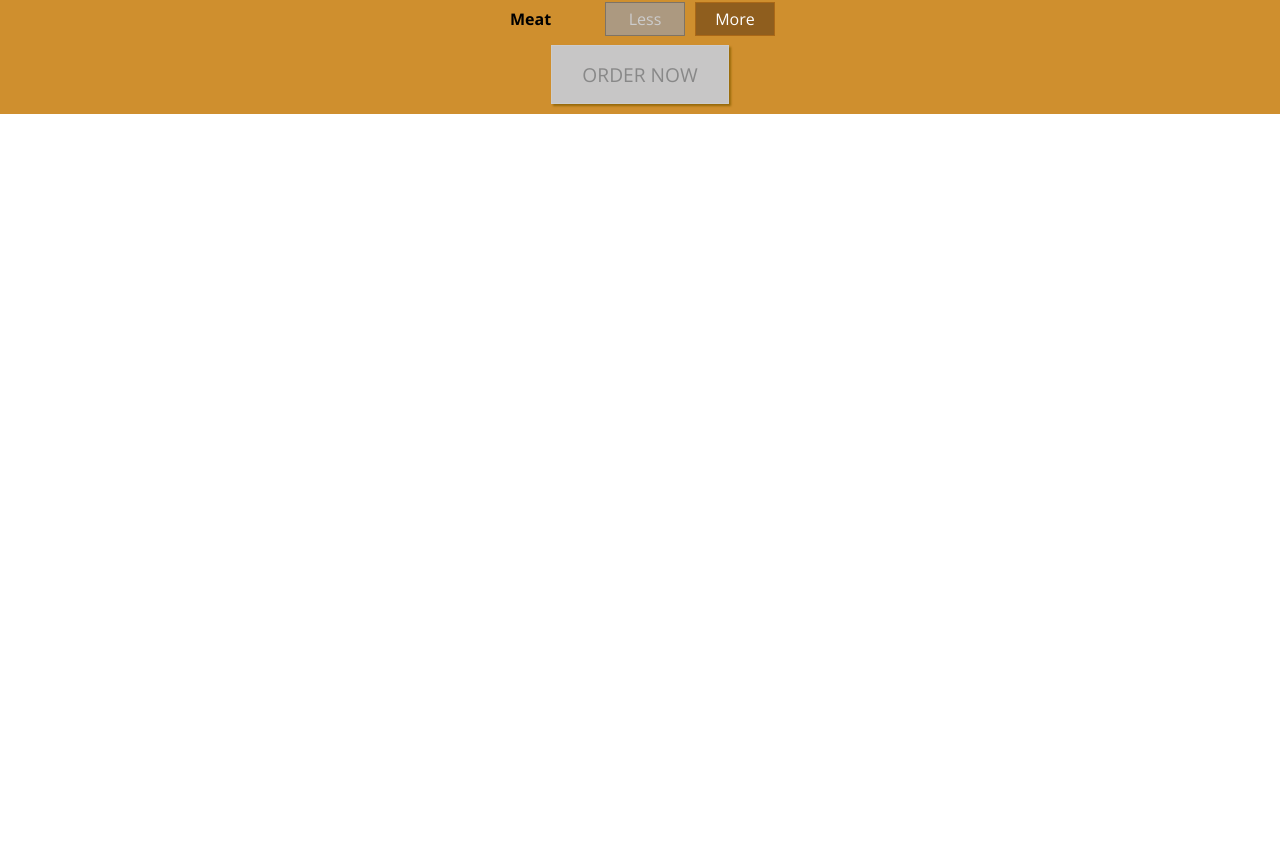
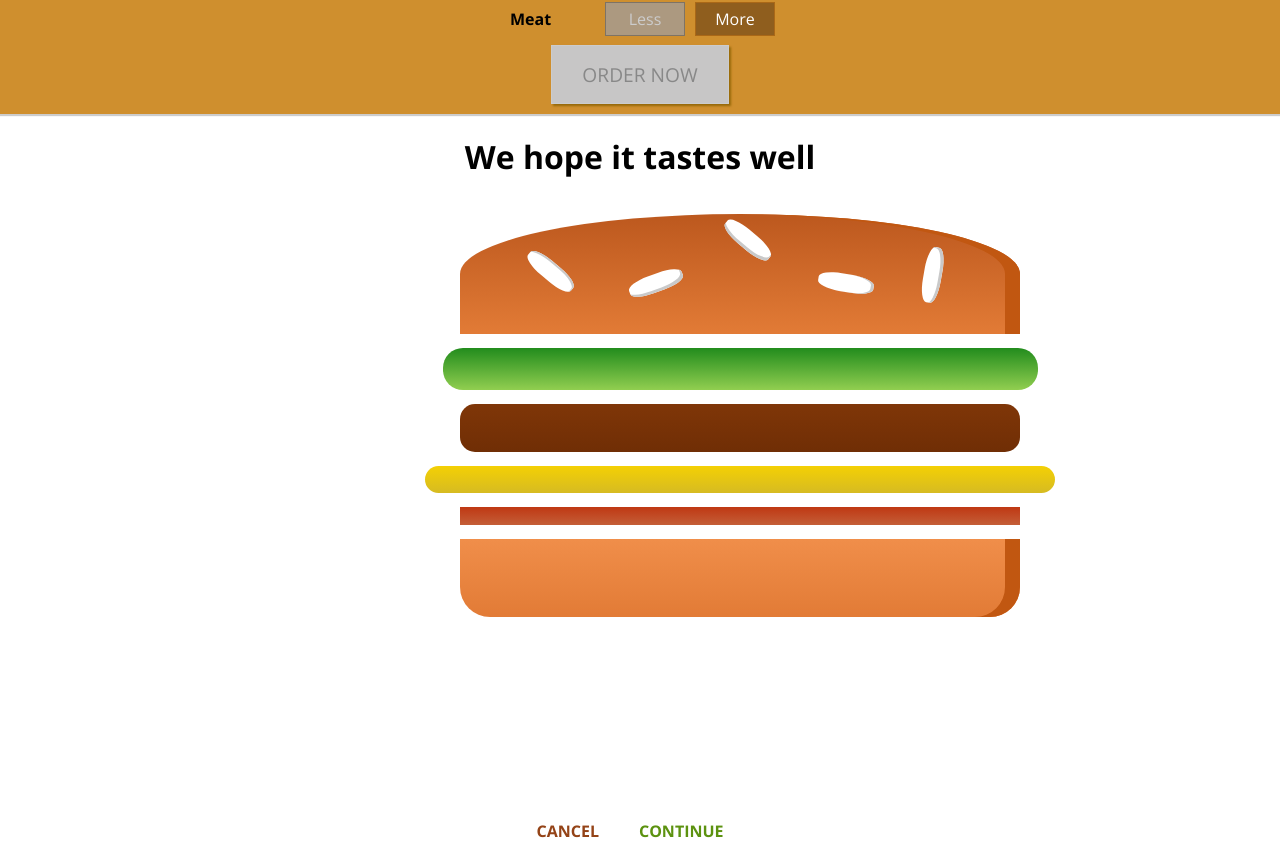
Before and after one commit to ironcarbon/Burger-Lover-App, a React app: page / in a window 1280 px wide. Shown: the part 899-1761 px from the top of the page. Before the commit the page ends 1013 px from the top, so only its background shows below. Built offline with nearby package versions, Linux system fonts and the light colour scheme.

Commit message:
added checkout container with checkout summary component

```diff
--- a/src/App.js
+++ b/src/App.js
@@ -2,13 +2,15 @@ import React, { Component } from 'react';
 
 import Layout from './hoc/Layout/Layout';
 import BurgerBuilder from './containers/BurgerBuilder/BurgerBuilder';
+import Checkout from './containers/Checkout/Checkout';
 
 class App extends Component {
-  render () {
+  render() {
     return (
       <div>
         <Layout>
           <BurgerBuilder />
+          <Checkout />
         </Layout>
       </div>
     );
--- /dev/null
+++ b/src/components/Order/CheckoutSummary/CheckoutSummary.css
@@ -0,0 +1,11 @@
+.CheckoutSummary{
+    text-align: center;
+    width: 80%;
+    margin: auto;
+}
+
+@media (min-width: 600px){
+    .CheckoutSummary{
+        width: 500px;
+    }
+}
--- /dev/null
+++ b/src/components/Order/CheckoutSummary/CheckoutSummary.js
@@ -0,0 +1,23 @@
+import React from 'react';
+import Burger from '../../Burger/Burger';
+import Button from '../../UI/Button/Button';
+import classes from './CheckoutSummary.css';
+
+const checkoutSummary = (props) => {
+    return (
+        <div className={classes.CheckoutSummary}>
+            <h1>We hope it tastes well</h1>
+            <div style={{ width: '100%', margin: 'auto' }}>
+                <Burger ingredients={props.ingredients} />
+            </div>
+            <Button
+                btnType="Danger"
+                clicked>CANCEL</Button>
+            <Button
+                btnType="Success"
+                clicked>CONTINUE</Button>
+        </div>
+    )
+}
+
+export default checkoutSummary;
--- /dev/null
+++ b/src/containers/Checkout/Checkout.js
@@ -0,0 +1,24 @@
+import React, { Component } from 'react';
+
+import CheckoutSummary from '../../components/Order/CheckoutSummary/CheckoutSummary';
+
+class Checkout extends Component {
+    state = {
+        ingredients: {
+            salad: 1,
+            meat: 1,
+            cheese: 1,
+            bacon: 1
+        }
+    }
+    render() {
+        return (
+            <div>
+                <CheckoutSummary ingredients={this.state.ingredients} />
+            </div>
+        )
+    }
+
+}
+
+export default Checkout;
```
